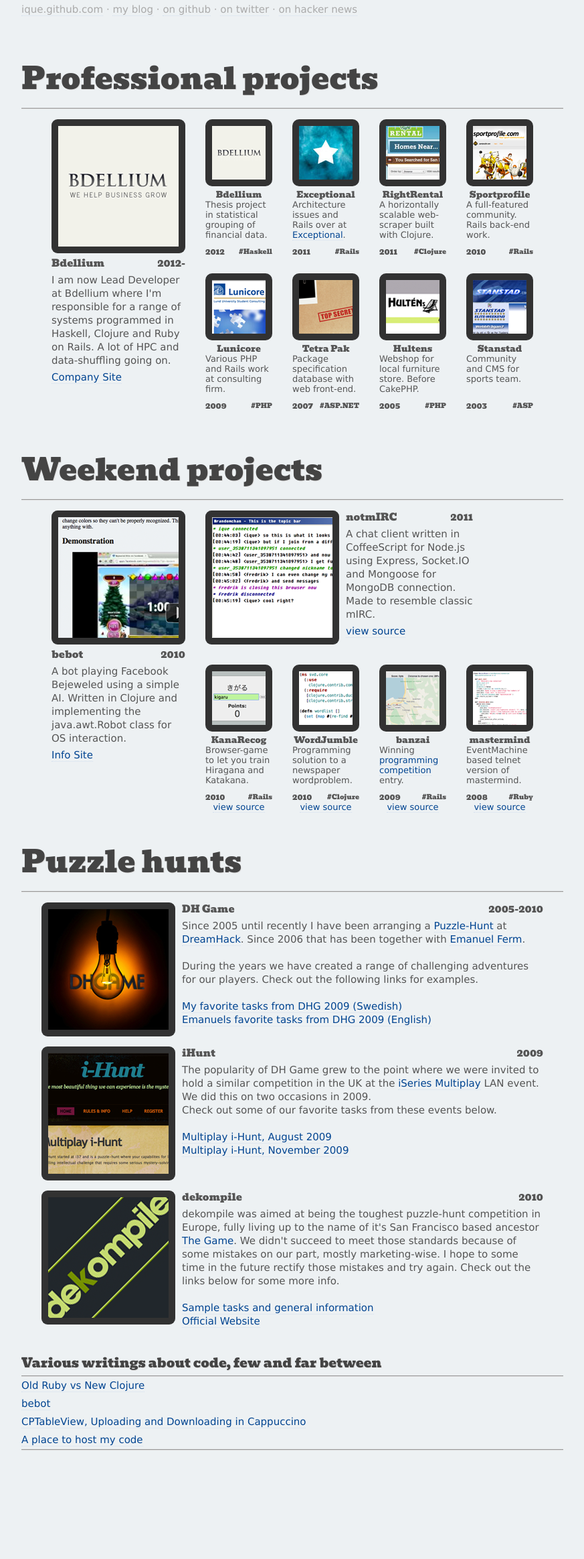
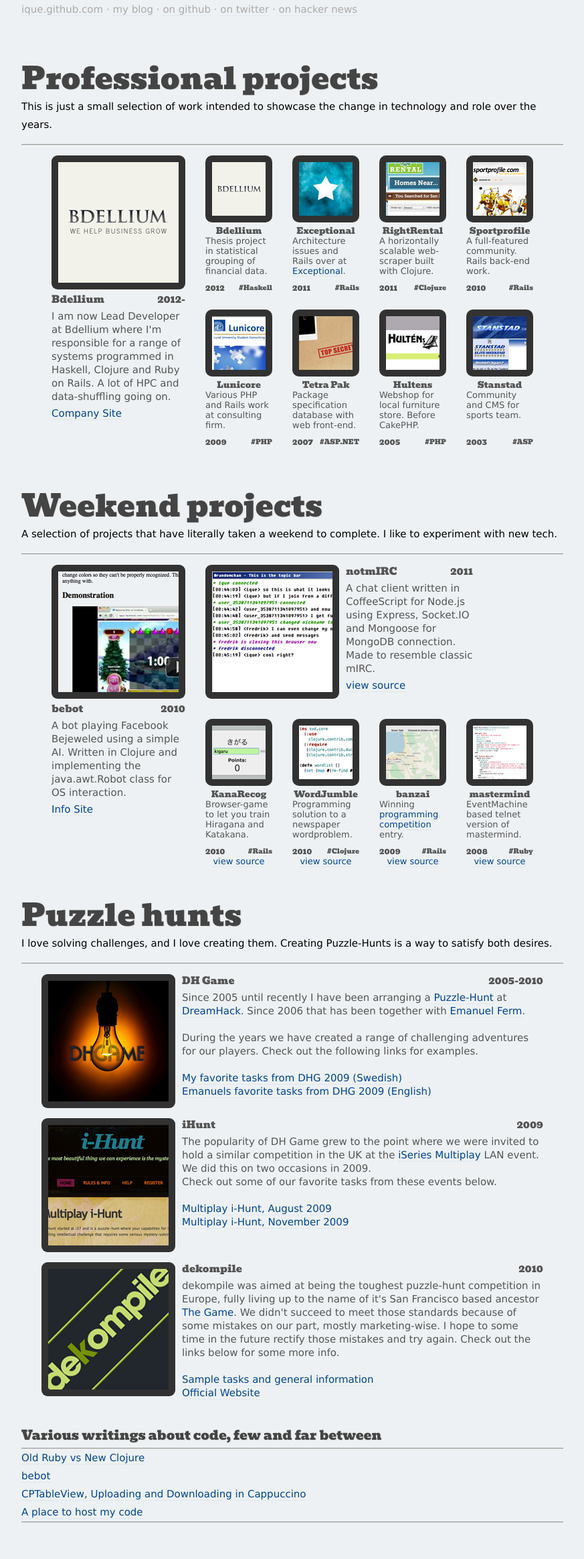
Before and after one commit to folsen/folsen.github.io, a Jekyll site: the page built from index.html, in a window 1280 px wide. Shown: the whole page at 67% size, without its empty margins (203-1076 px from the left). Built offline with Jekyll 4.4.1, drawn with Linux system fonts in a browser that asks for light colours; Markdown is read by kramdown in place of the engine named in the settings; comment, search, counter and statistics services are not loaded; before the commit the page ends 2219 px from its top, so only the background shows below that.

Commit message:
Adding descriptions

```diff
--- a/css/style.css
+++ b/css/style.css
@@ -50,6 +50,7 @@
   font-weight: normal;
 	padding-bottom:0px;
 	padding-top:35px;
+  margin-bottom:10px;
 }
 
 h2 {
--- a/index.html
+++ b/index.html
@@ -4,6 +4,9 @@
 description: "A summary of my coding."
 ---
 <h1>Professional projects</h1>
+<p>
+  This is just a small selection of work intended to showcase the change in technology and role over the years.
+</p>
 <div class="hr"></div>
 
 <div id="profile-wrapper">
@@ -122,6 +125,9 @@
 </div>
 </div>
 <h1>Weekend projects</h1>
+<p>
+  A selection of projects that have literally taken a weekend to complete. I like to experiment with new tech.
+</p>
 <div class="hr"></div>
 
 
@@ -201,6 +207,9 @@
 </div>
 
 <h1>Puzzle hunts</h1>
+<p>
+  I love solving challenges, and I love creating them. Creating Puzzle-Hunts is a way to satisfy both desires.
+</p>
 <div class="hr"></div>
 <div id="profile-wrapper" style="padding-top:15px;padding-bottom:20px">
   <div>
```
